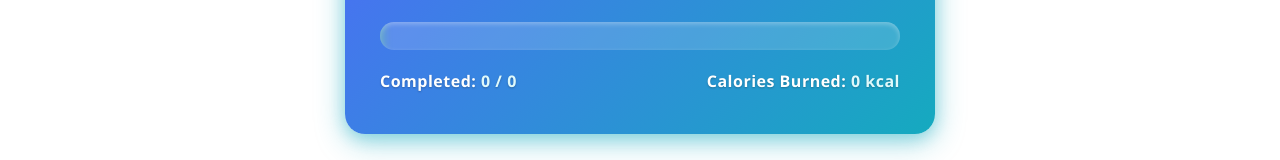
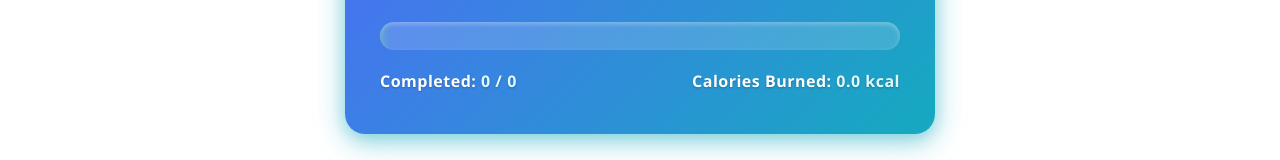
Before and after one commit to SANTHOSH478dev/Fitness-app-v2, a React (Create React App) app in the folder client/: page /progress in a window 1280 px wide. Shown: the part 211-371 px from the top of the page. Built offline with nearby package versions, Linux system fonts and the light colour scheme.

Commit message:
Update TrackProgress.js

```diff
--- a/client/src/components/TrackProgress.js
+++ b/client/src/components/TrackProgress.js
@@ -11,15 +11,18 @@ function estimateCalories(workoutName) {
   return 100;
 }
 
-function TrackProgress({ workouts = [], selectedWorkouts = {} }) {
+function TrackProgress({ workouts = [], selectedWorkouts = {}, counts = {} }) {
   const totalWorkouts = workouts.length;
   const completedWorkouts = workouts.filter(
     (w) => selectedWorkouts[w.name]
   ).length;
 
+  // Calculate calories based on reps count if counts prop is provided
   const caloriesBurned = workouts.reduce((sum, workout) => {
     if (selectedWorkouts[workout.name]) {
-      return sum + (workout.calories || estimateCalories(workout.name));
+      const baseCalories = workout.calories || estimateCalories(workout.name);
+      const reps = counts[workout.name] || 1;
+      return sum + baseCalories * reps * 0.1; // 0.1 as calorie per rep factor, adjust as needed
     }
     return sum;
   }, 0);
@@ -97,7 +100,9 @@ function TrackProgress({ workouts = [], selectedWorkouts = {} }) {
         </span>
         <span>
           Calories Burned:{" "}
-          <span style={{ color: "#dff9fb" }}>{caloriesBurned} kcal</span>
+          <span style={{ color: "#dff9fb" }}>
+            {caloriesBurned.toFixed(1)} kcal
+          </span>
         </span>
       </div>
 
```
